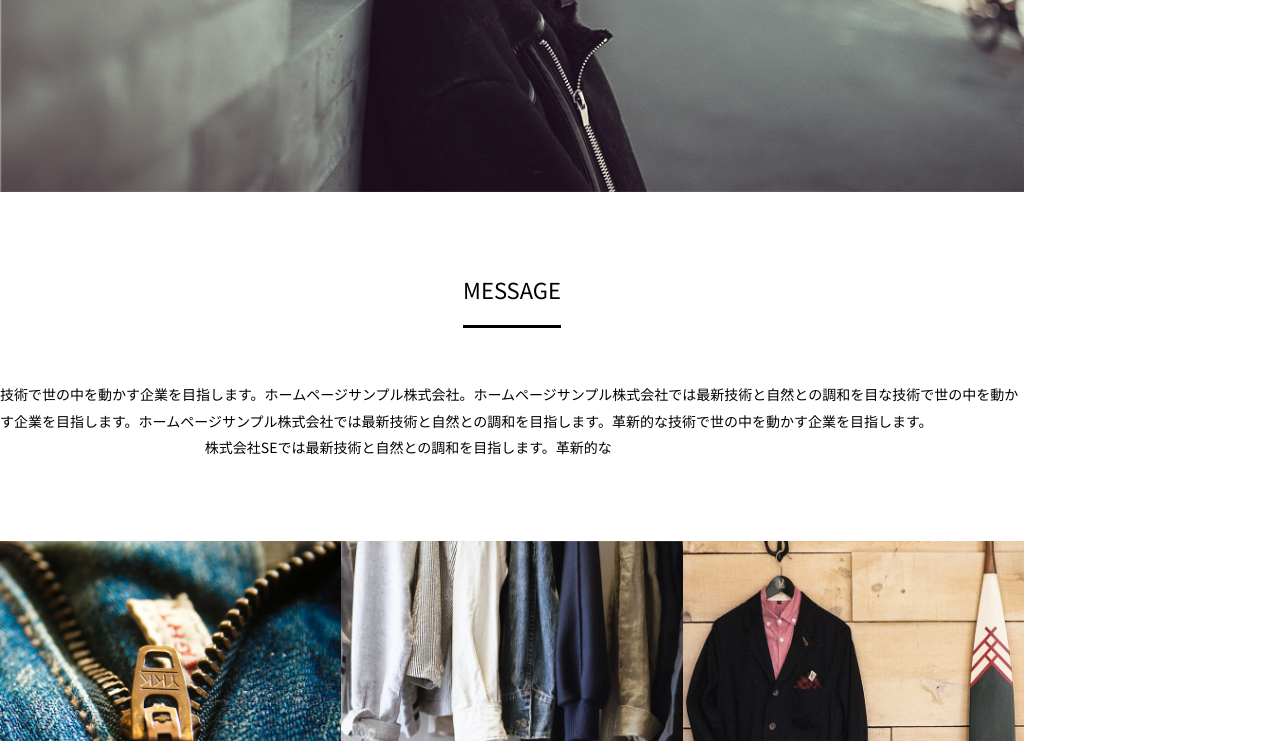
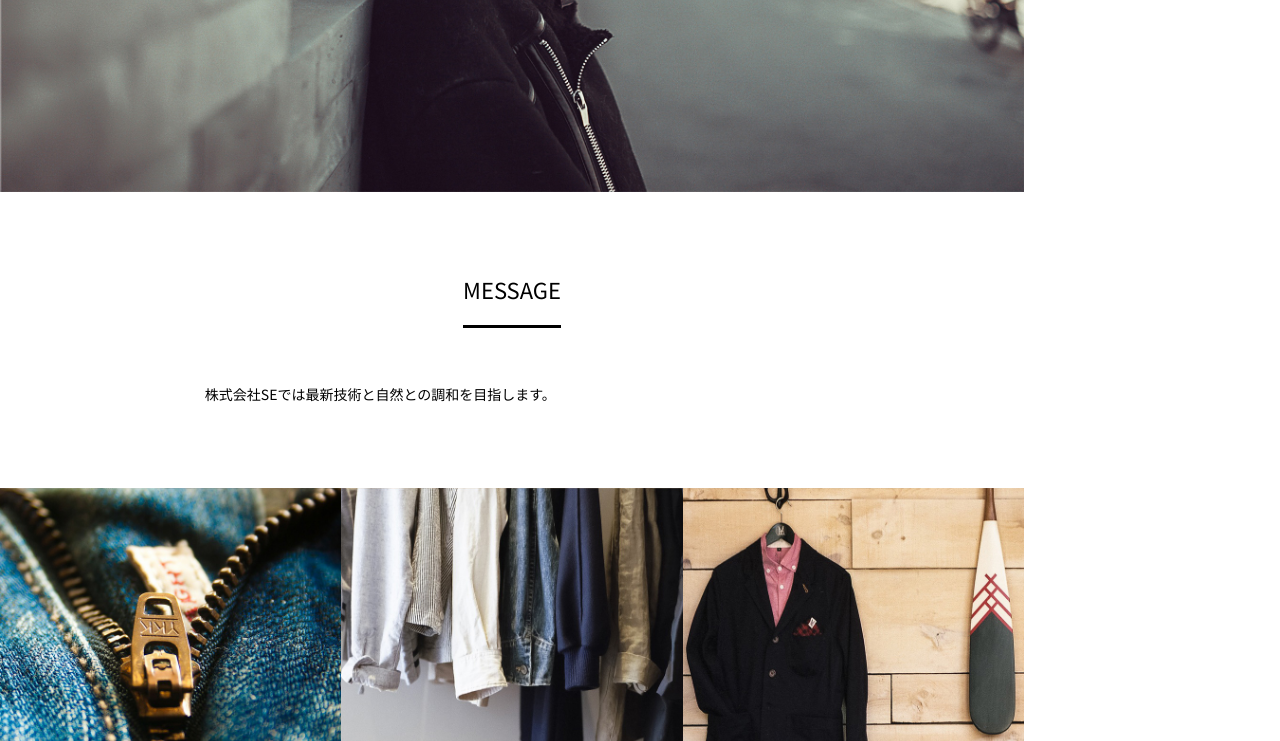
Before and after one commit to naruto1231/Sample1, a plain HTML site: page index.html in a window 1280 px wide. Shown: the part 472-1213 px from the top of the page. Drawn offline with nearby package versions, Linux system fonts and the light colour scheme; a web font is replaced by a local one.

Commit message:
Update index.html

```diff
--- a/index.html
+++ b/index.html
@@ -45,8 +45,8 @@
 				<header>
 					<h2><span>MESSAGE</span></h2>
 				</header>
-技術で世の中を動かす企業を目指します。ホームページサンプル株式会社。ホームページサンプル株式会社では最新技術と自然との調和を目な技術で世の中を動かす企業を目指します。ホームページサンプル株式会社では最新技術と自然との調和を目指します。革新的な技術で世の中を動かす企業を目指します。				<div class="innerS">
-					株式会社SEでは最新技術と自然との調和を目指します。革新的な
+				<div class="innerS">
+					株式会社SEでは最新技術と自然との調和を目指します。
 				</div>
 			</section>
 			<!-- // MESSAGE -->
```
